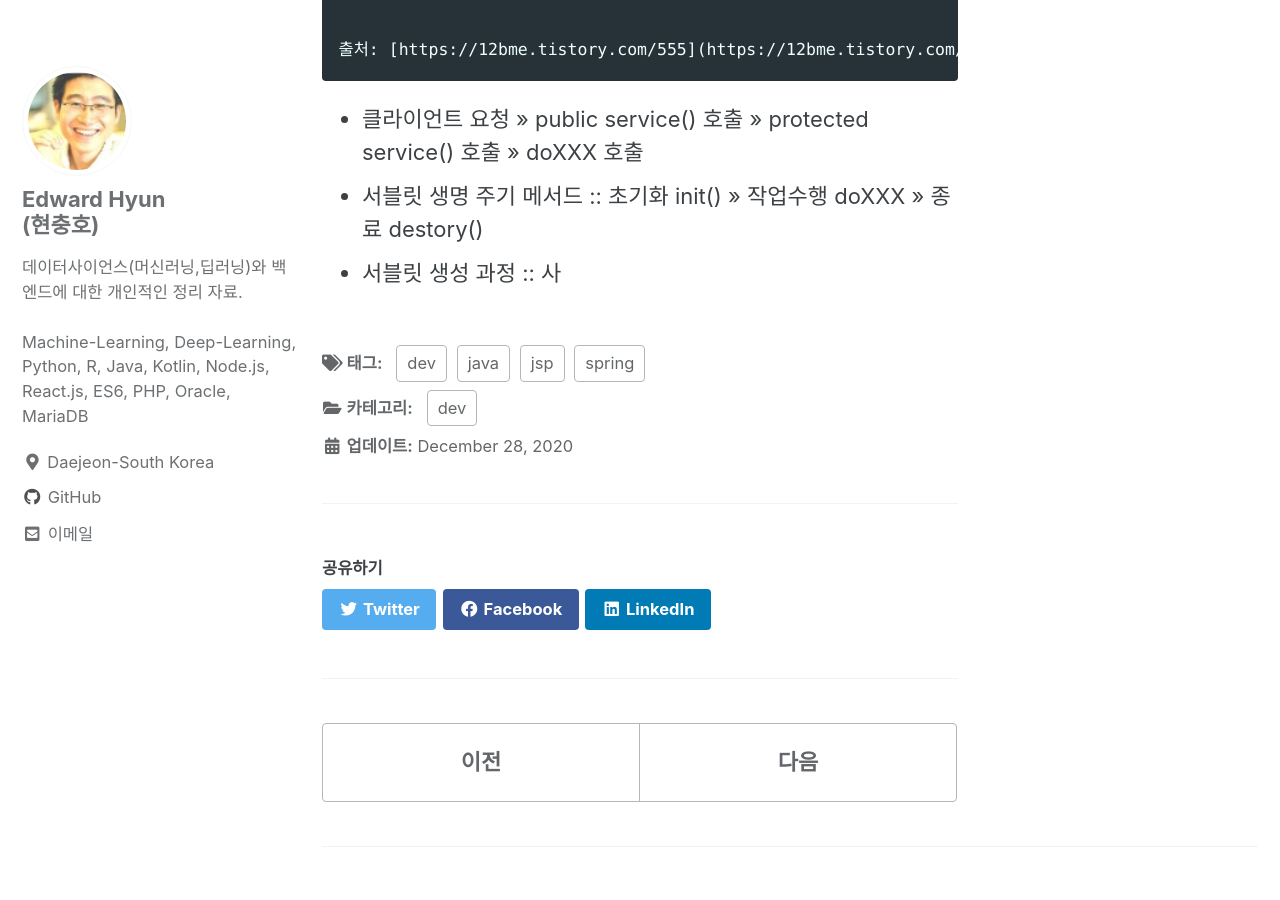
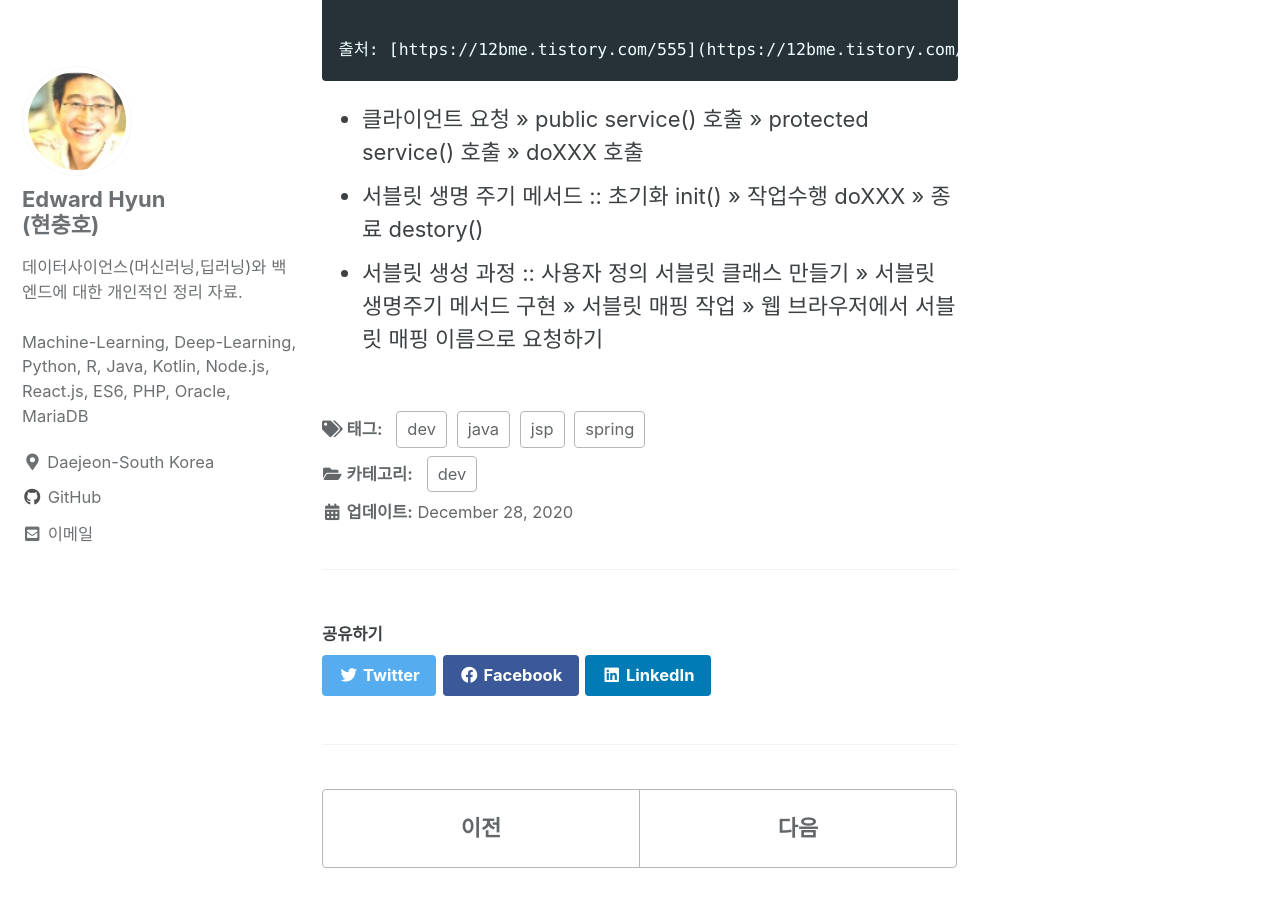
Before and after one commit to iamhch24/iamhch24.github.io, a Jekyll site: the page built from _posts/2020-12-28-[Study] 자바 웹을 다루는 기술.md, in a window 1280 px wide and 900 px high, scrolled down 3796 px. Built offline with Jekyll 4.4.1, drawn with Linux system fonts in a browser that asks for light colours; cached includes are drawn as plain includes.

Commit message:
_posts/2020-12-28-[Study] 자바 웹을 다루는 기술.md updated from https://stackedit.io/

```diff
--- a/_posts/2020-12-28-[Study] 자바 웹을 다루는 기술.md
+++ b/_posts/2020-12-28-[Study] 자바 웹을 다루는 기술.md
@@ -118,10 +118,12 @@ GenericServlet은 Servlet 인터페이스를 상속하여 클라이언트-서버
 
 * 클라이언트 요청 >> public service() 호출 >> protected service() 호출 >>  doXXX 호출
 * 서블릿 생명 주기 메서드 :: 초기화 init() >> 작업수행 doXXX >> 종료 destory()
-* 서블릿 생성 과정 :: 사
+* 서블릿 생성 과정 :: 사용자 정의 서블릿 클래스 만들기 >> 서블릿 생명주기 메서드 구현 >> 서블릿 매핑 작업 >> 웹 브라우저에서 서블릿 매핑 이름으로 요청하기
+
+
 
 <!--stackedit_data:
-eyJoaXN0b3J5IjpbLTE0NzEyNjQ0NjAsOTQ2MjkwNzI5LC01Mj
+eyJoaXN0b3J5IjpbLTEyNzg4MDc1OTQsOTQ2MjkwNzI5LC01Mj
 IzMTQyMDMsLTEyNDI0ODc3ODAsLTIwMjU4NDA0ODksODI2NjEx
 NDk2XX0=
 -->
```
